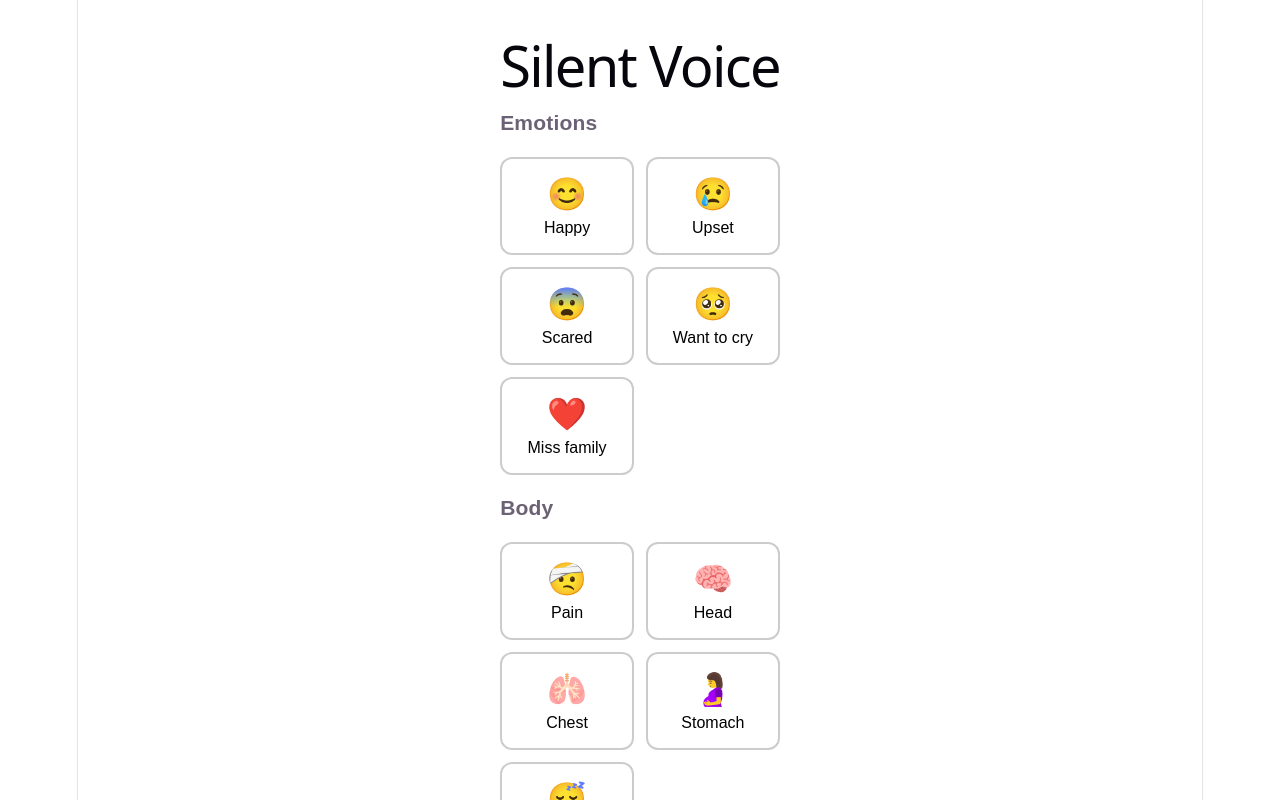
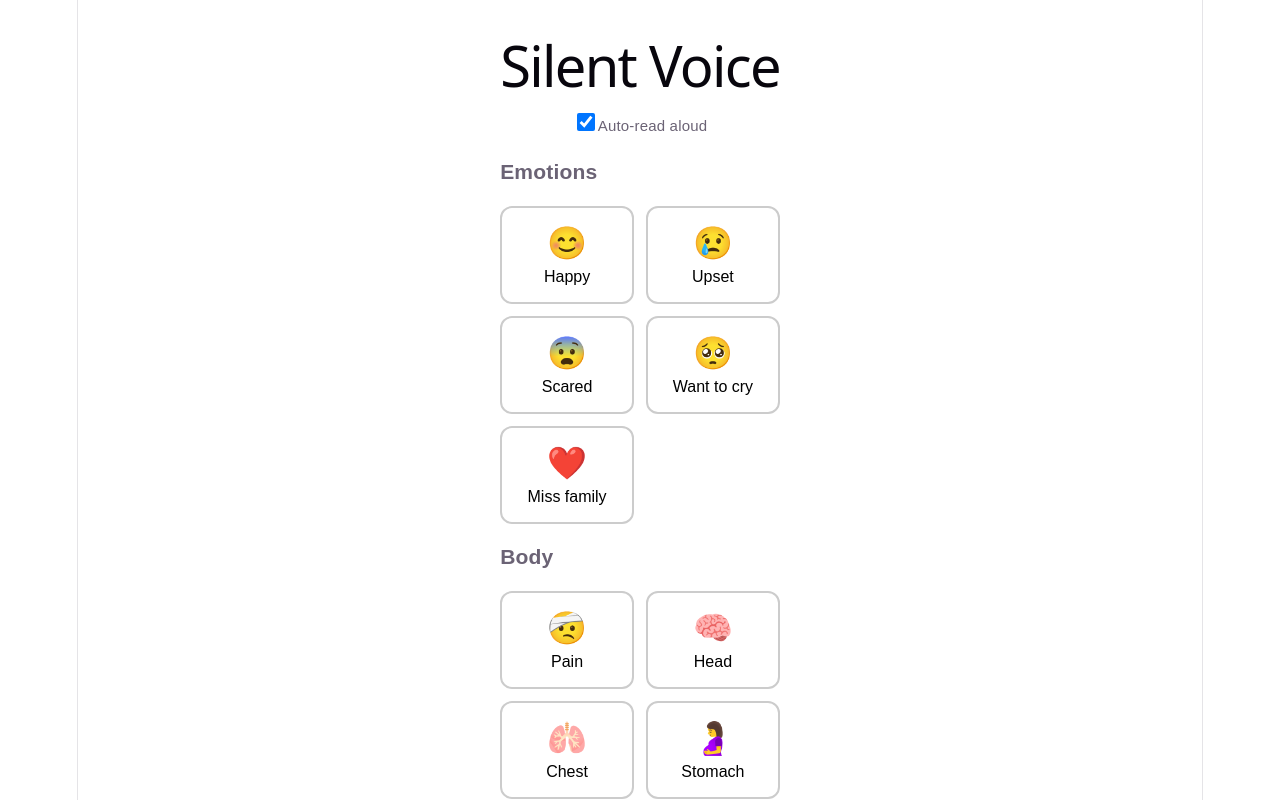
Before and after one commit to kyewrei-art/Echo-of-words, a React (Vite) app in the folder frontend/: page / in a window 1280 px wide. Shown: the top 800 px of the page. Built offline with nearby package versions, Linux system fonts and the light colour scheme.

Commit message:
Implemented voice-out feature: - added a checkbox toggle which controls autoRead - Allow user to choose if they want the sentence to be spoken - Added a replay button next to the generated sentence

```diff
--- a/frontend/src/App.css
+++ b/frontend/src/App.css
@@ -65,4 +65,33 @@
   background: #f5f5f5;
   border-radius: 12px;
   font-size: 22px;
+  display: flex;
+  align-items: center;
+  justify-content: center;
+  gap: 12px;
 }
+
+.replay-btn {
+  padding: 8px 14px;
+  font-size: 20px;
+  background: white;
+  border: 2px solid #4a90d9;
+  border-radius: 8px;
+  cursor: pointer;
+  line-height: 1;
+}
+
+.auto-read-toggle {
+  margin: 10px 0 20px;
+  font-size: 15px;
+  display: flex;
+  justify-content: center;
+  align-items: center;
+  gap: 6px;
+}
+
+.auto-read-toggle input {
+  width: 18px;
+  height: 18px;
+  cursor: pointer;
+}
--- a/frontend/src/App.jsx
+++ b/frontend/src/App.jsx
@@ -6,11 +6,20 @@ function App() {
   const [selected, setSelected] = useState([]);
   const [sentence, setSentence] = useState('');
   const [loading, setLoading] = useState(false);
+  const [autoRead, setAutoRead] = useState(true);
 
   const toggleIcon = (label) => {
     setSelected(prev =>
       prev.includes(label) ? prev.filter(l => l !== label) : [...prev, label]
     );
+  };
+
+  const speak = (text) => {
+    window.speechSynthesis.cancel();
+    const utterance = new SpeechSynthesisUtterance(text);
+    utterance.lang = 'en-US';
+    utterance.rate = 0.95;
+    window.speechSynthesis.speak(utterance);
   };
 
   const generate = async () => {
@@ -24,6 +33,9 @@ function App() {
       });
       const data = await res.json();
       setSentence(data.sentence);
+      if (autoRead) {
+        speak(data.sentence);
+      }
     } catch (err) {
       setSentence('Generation failed, please try again');
     }
@@ -35,6 +47,17 @@ function App() {
   return (
     <div className="app">
       <h1>Silent Voice</h1>
+
+      <div className="auto-read-toggle">
+        <label>
+          <input
+            type="checkbox"
+            checked={autoRead}
+            onChange={(e) => setAutoRead(e.target.checked)}
+          />
+          Auto-read aloud
+        </label>
+      </div>
 
       {categories.map(cat => (
         <div key={cat} className="category">
@@ -62,7 +85,14 @@ function App() {
         {loading ? 'Generating...' : 'Generate'}
       </button>
 
-      {sentence && <div className="sentence-output">{sentence}</div>}
+      {sentence && (
+        <div className="sentence-output">
+          <span>{sentence}</span>
+          <button className="replay-btn" onClick={() => speak(sentence)}>
+            🔊
+          </button>
+        </div>
+      )}
     </div>
   );
 }
```
